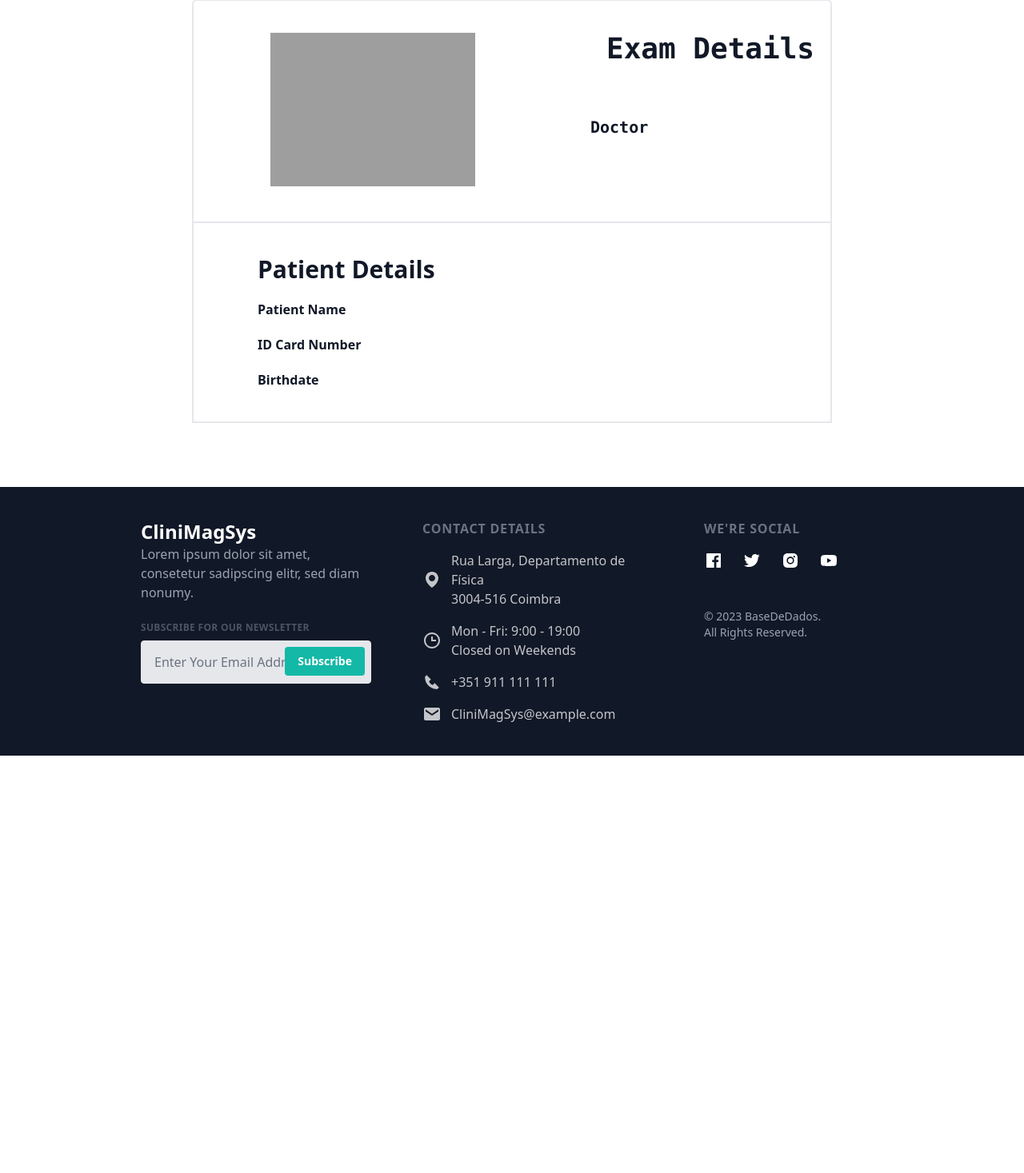
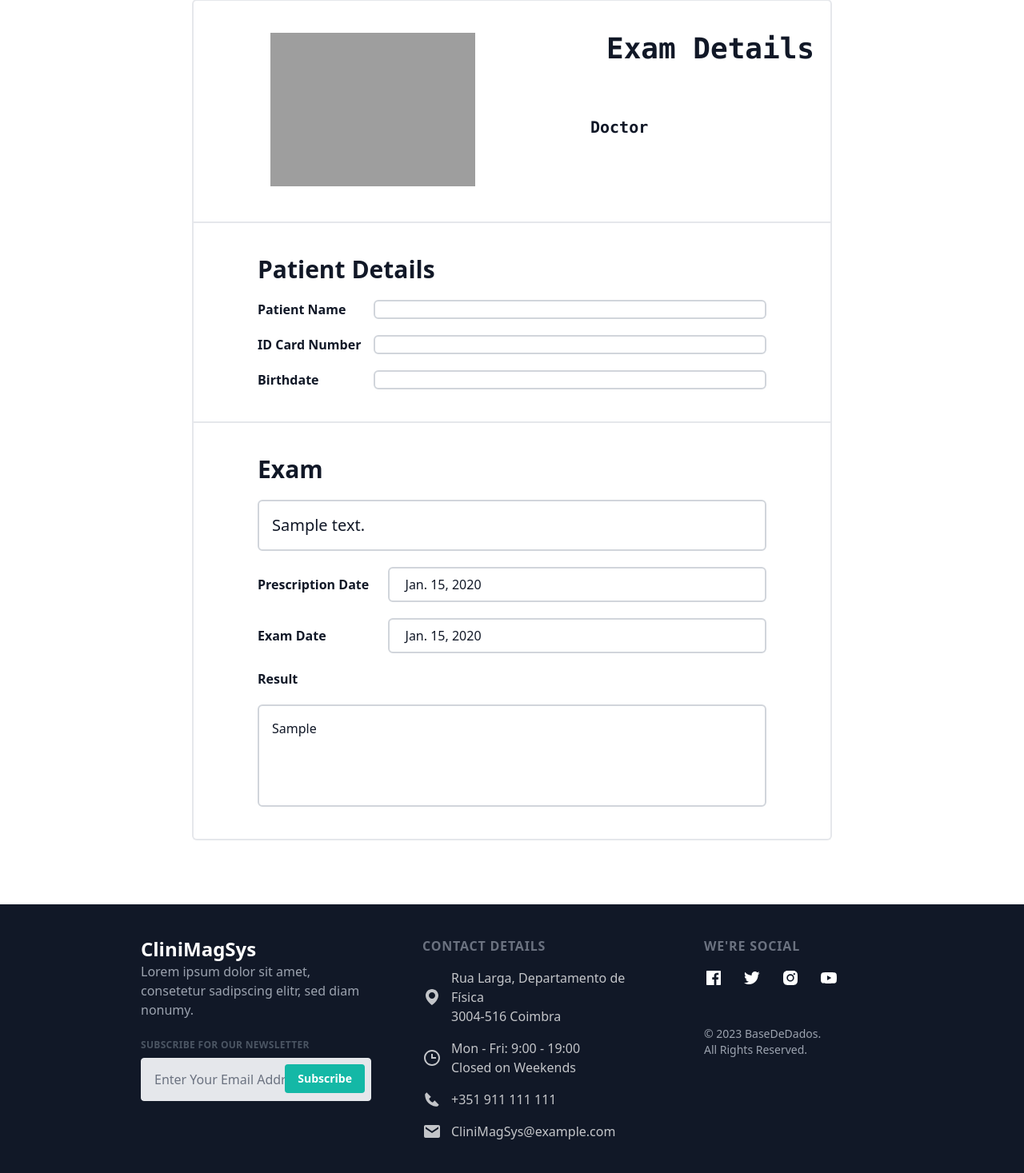
Before and after one commit to AzoreanBoy/hospitalMS, a Django app: page /examdetails/1 in a window 1280 px wide. Shown: the part 241-1708 px from the top of the page at 80% size. Before the commit the page ends 1186 px from the top, so only its background shows below. Run offline with Django 4.2, Linux system fonts and the light colour scheme; tables that the repository leaves empty hold one stand-in row (values such as "Sample post"); parts of the project's set-up code (start-up, migrations or seed data) failed here and were passed over; some libraries are stand-ins or nearby versions; grey boxes are pictures that could not be loaded.

Commit message:
Exam Details
Foi concluida a página de detalhes de exames.
Foi adiconada também um link para cada detalhe de paciente de acordo com cada exame, diagnostico, prescrição

```diff
--- a/app/templates/app/examdetails.html
+++ b/app/templates/app/examdetails.html
@@ -20,18 +20,38 @@
             <div class="w-full border-b-2 border-x-2 py-10">
                 <div class="mx-20 space-y-5">
                     <p class="text-3xl font-bold">Patient Details</p>
-                    <div class="flex flex-row space-x-8">
-                        <p class="font-bold">Patient Name</p>
-                        <p>{{ exam.admission.patient.name }}</p>
+                    <div class="flex flex-row">
+                        <p class="font-bold w-48 flex items-center">Patient Name</p>
+                        <p class="border-2 border-gray-300 rounded-md w-full px-5 py-2"><a
+                                href="{% url 'patientdetails' exam.admission.patient.id_card_number %}">{{ exam.admission.patient.name }}</a>
+                        </p>
                     </div>
-                    <div class="flex flex-row space-x-8">
-                        <p class="font-bold">ID Card Number</p>
-                        <p>{{ exam.admission.patient.id_card_number }}</p>
+                    <div class="flex flex-row">
+                        <p class="font-bold w-48 flex items-center">ID Card Number</p>
+                        <p class="border-2 border-gray-300 rounded-md w-full px-5 py-2">{{ exam.admission.patient.id_card_number }}</p>
                     </div>
-                    <div class="flex flex-row space-x-8">
-                        <p class="font-bold">Birthdate</p>
-                        <p>{{ exam.admission.patient.birth_date }}</p>
+                    <div class="flex flex-row">
+                        <p class="font-bold w-48 flex items-center">Birthdate</p>
+                        <p class="border-2 border-gray-300 rounded-md w-full px-5 py-2">{{ exam.admission.patient.birth_date }}</p>
                     </div>
+                </div>
+            </div>
+            <div class="w-full border-b-2 border-x-2 py-10 rounded-b-md">
+                <div class="mx-20 space-y-5">
+                    <p class="font-bold text-3xl">Exam</p>
+                    <div class="border-2 border-gray-300 rounded-md text-xl p-4 my-5">
+                        {{ exam.exam }}
+                    </div>
+                    <div class="flex flex-row w-full">
+                        <p class="font-bold w-56 flex items-center">Prescription Date</p>
+                        <p class="border-2 border-gray-300 rounded-md w-full px-5 py-2">{{ exam.prescription_date }}</p>
+                    </div>
+                    <div class="flex flex-row">
+                        <p class="font-bold w-56 flex items-center">Exam Date</p>
+                        <p class="border-2 border-gray-300 rounded-md w-full px-5 py-2">{{ exam.exam_date }}</p>
+                    </div>
+                    <p class="font-bold">Result</p>
+                    <p class="border-2 border-gray-300 rounded-md p-4 my-5 h-32">{{ exam.result }}</p>
                 </div>
             </div>
         </div>
--- a/app/templates/app/prescriptiondetails.html
+++ b/app/templates/app/prescriptiondetails.html
@@ -7,7 +7,7 @@
         <div class="flex flex-row w-full border-2 py-10">
             <img src="https://seeklogo.com/images/H/hospital-clinic-plus-logo-7916383C7A-seeklogo.com.png"
                  class="h-[12rem] float-left mx-24 "/>
-            <div class="ml-12 text-xl">
+            <div class="ml-12 text-xl w-full">
                 <div class="my-5">
                     <p class="font-bold">Doctor {{ prescription.physician.name }}</p>
                     <p class="">{{ prescription.prescription_date }}</p>
@@ -18,7 +18,9 @@
                 </div>
                 <div class="mt-12 flex flex-row">
                     <p class="font-bold">Patient:</p>
-                    <p class="ml-3">{{ prescription.admission.patient.name }}</p>
+                    <p class="ml-3"><a href="
+                            {% url 'patientdetails' prescription.admission.patient.id_card_number %}">{{ prescription.admission.patient.name }}</a>
+                    </p>
                 </div>
             </div>
         </div>
--- a/theme/static/css/dist/styles.css
+++ b/theme/static/css/dist/styles.css
@@ -947,6 +947,10 @@ select {
   margin-left: 1.5rem;
 }
 
+.mr-16 {
+  margin-right: 4rem;
+}
+
 .mr-2 {
   margin-right: 0.5rem;
 }
@@ -1043,6 +1047,10 @@ select {
   height: 5rem;
 }
 
+.h-32 {
+  height: 8rem;
+}
+
 .h-48 {
   height: 12rem;
 }
@@ -1097,6 +1105,14 @@ select {
 
 .w-16 {
   width: 4rem;
+}
+
+.w-48 {
+  width: 12rem;
+}
+
+.w-56 {
+  width: 14rem;
 }
 
 .w-6 {
```
Also changed, not shown: app/templates/app/diagnosisdetails.html (+9 -7 lines).
